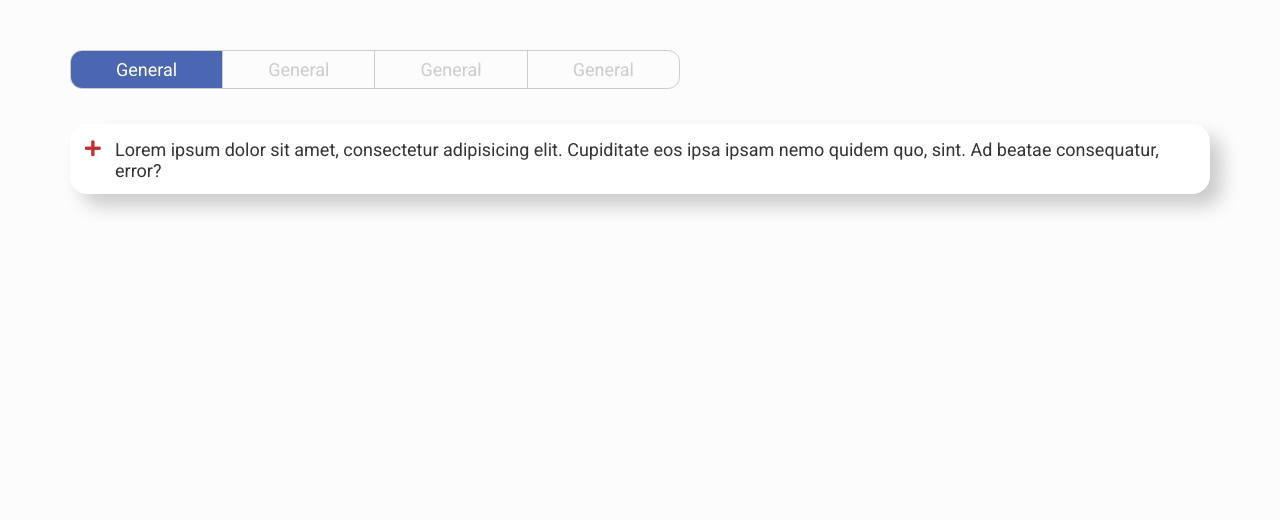
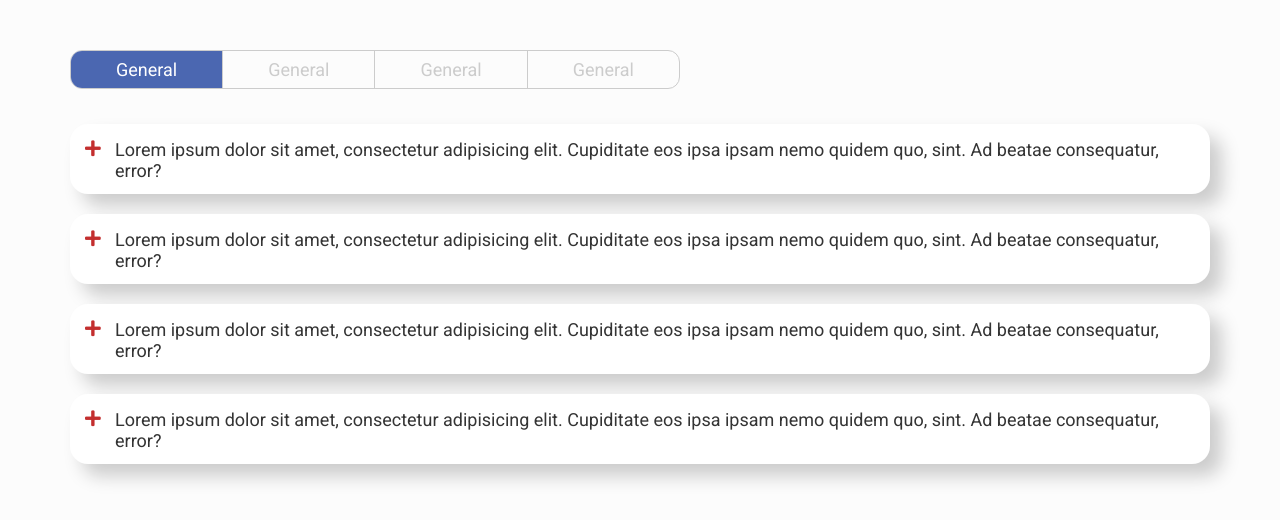
Before and after one commit to Anastasia01234567/accordion, a plain HTML site: page index.html in a window 1280 px wide. Drawn offline with Linux system fonts and the light colour scheme.

Commit message:
Update index.html

```diff
--- a/index.html
+++ b/index.html
@@ -21,6 +21,45 @@
         </ul>
         <div class="content" >
             <div class="tab-content active" id="accordion1">
+                <div class="card bg-white border-radius box-shadow"  data-toggle="accordion" data-parenet="accordion1" data-controls="content1">
+                    <div class="card__header">
+                        <i class="fas fa-plus color-red"></i>
+                        <span>
+                        Lorem ipsum dolor sit amet, consectetur adipisicing elit. Cupiditate eos ipsa ipsam nemo quidem quo, sint. Ad beatae consequatur, error?
+                    </span>
+                    </div>
+                    <div class="card__content" id="content1">
+                        <p>
+                            Lorem ipsum dolor sit amet, consectetur adipisicing elit. Accusantium ducimus eaque eveniet minus modi, molestiae perspiciatis qui rerum sint tempore tenetur veniam. At itaque laborum natus provident quae qui saepe!
+                        </p>
+                    </div>
+                </div>
+                <div class="card bg-white border-radius box-shadow"  data-toggle="accordion" data-parenet="accordion1" data-controls="content1">
+                    <div class="card__header">
+                        <i class="fas fa-plus color-red"></i>
+                        <span>
+                        Lorem ipsum dolor sit amet, consectetur adipisicing elit. Cupiditate eos ipsa ipsam nemo quidem quo, sint. Ad beatae consequatur, error?
+                    </span>
+                    </div>
+                    <div class="card__content" id="content1">
+                        <p>
+                            Lorem ipsum dolor sit amet, consectetur adipisicing elit. Accusantium ducimus eaque eveniet minus modi, molestiae perspiciatis qui rerum sint tempore tenetur veniam. At itaque laborum natus provident quae qui saepe!
+                        </p>
+                    </div>
+                </div>
+                <div class="card bg-white border-radius box-shadow"  data-toggle="accordion" data-parenet="accordion1" data-controls="content1">
+                    <div class="card__header">
+                        <i class="fas fa-plus color-red"></i>
+                        <span>
+                        Lorem ipsum dolor sit amet, consectetur adipisicing elit. Cupiditate eos ipsa ipsam nemo quidem quo, sint. Ad beatae consequatur, error?
+                    </span>
+                    </div>
+                    <div class="card__content" id="content1">
+                        <p>
+                            Lorem ipsum dolor sit amet, consectetur adipisicing elit. Accusantium ducimus eaque eveniet minus modi, molestiae perspiciatis qui rerum sint tempore tenetur veniam. At itaque laborum natus provident quae qui saepe!
+                        </p>
+                    </div>
+                </div>
                 <div class="card bg-white border-radius box-shadow"  data-toggle="accordion" data-parenet="accordion1" data-controls="content1">
                     <div class="card__header">
                         <i class="fas fa-plus color-red"></i>
```
